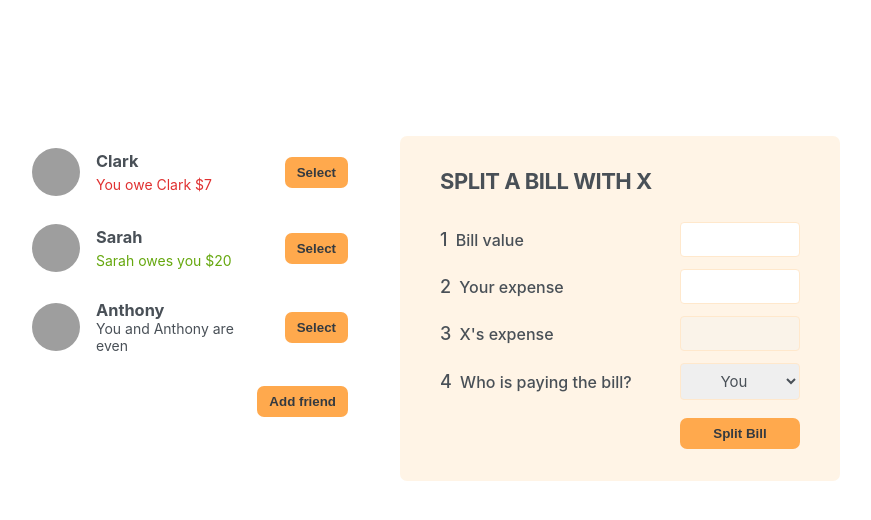
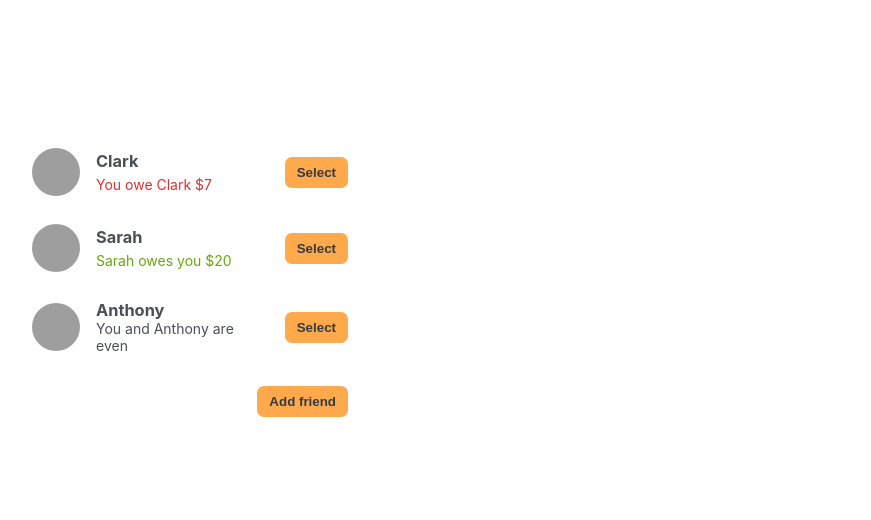
Before and after one commit to gtzjesus/Eat-And-Split, a React (Create React App) app: page / in a window 1280 px wide. Shown: the top 520 px of the page, without its empty margins (210-1081 px from the left). Built offline with nearby package versions, Linux system fonts and the light colour scheme; grey boxes are pictures that could not be loaded; the HTML template or start-up script is replaced by a standard one.

Commit message:
Selecting Friends + Form Dynamics

```diff
--- a/src/App.js
+++ b/src/App.js
@@ -32,6 +32,7 @@
 export default function App() {
   const [friends, setFriends] = useState(initialFriends);
   const [showAddFriend, setShowAddFriend] = useState(false);
+  const [selectedFriend, setSelectedFriend] = useState(null);
 
   function handleShowAddFriend() {
     setShowAddFriend((element) => !element);
@@ -41,34 +42,52 @@
     setFriends((friends) => [...friends, friend]);
     setShowAddFriend(false);
   }
+
+  function handleSelection(friend) {
+    // setSelectedFriend(friend);
+    setSelectedFriend((selected) =>
+      selected?.id === friend.id ? null : friend
+    );
+    setShowAddFriend(false);
+  }
   return (
     <div className="app">
       <div className="sidebar">
-        <FriendsList friends={friends} />
+        <FriendsList
+          friends={friends}
+          selectedFriend={selectedFriend}
+          onSelection={handleSelection}
+        />
         {showAddFriend && <FormAddFriend onAddFriend={handleAddFriend} />}
         <Button onClick={handleShowAddFriend}>
           {showAddFriend ? 'Close' : 'Add friend'}
         </Button>
       </div>
 
-      <FormSplitBill />
+      {selectedFriend && <FormSplitBill selectedFriend={selectedFriend} />}
     </div>
   );
 }
 
-function FriendsList({ friends }) {
+function FriendsList({ selectedFriend, onSelection, friends }) {
   return (
     <ul>
       {friends.map((friend) => (
-        <Friend friend={friend} key={friend.id} />
+        <Friend
+          friend={friend}
+          key={friend.id}
+          selectedFriend={selectedFriend}
+          onSelection={onSelection}
+        />
       ))}
     </ul>
   );
 }
 
-function Friend({ friend }) {
+function Friend({ onSelection, friend, selectedFriend }) {
+  const isSelected = selectedFriend?.id === friend.id;
   return (
-    <li>
+    <li className={isSelected ? 'selected' : ''}>
       <img src={friend.image} alt={friend.name} />
       <h3>{friend.name}</h3>
 
@@ -86,7 +105,9 @@
         <p className="">You and {friend.name} are even</p>
       )}
 
-      <Button>Select</Button>
+      <Button onClick={() => onSelection(friend)}>
+        {isSelected ? 'Close' : 'Select'}
+      </Button>
     </li>
   );
 }
@@ -137,23 +158,23 @@
   );
 }
 
-function FormSplitBill() {
+function FormSplitBill({ selectedFriend }) {
   return (
     <form className="form-split-bill">
-      <h2>Split a bill with X</h2>
+      <h2>Split a bill with {selectedFriend.name}</h2>
       <label>1 Bill value</label>
       <input type="text" />
 
       <label>2 Your expense</label>
       <input type="text" />
 
-      <label>3 X's expense</label>
+      <label>3 {selectedFriend.name}'s expense</label>
       <input type="text" disabled />
 
       <label>4 Who is paying the bill?</label>
       <select>
         <option value="user">You</option>
-        <option value="friend">X</option>
+        <option value="friend">{selectedFriend.name}</option>
       </select>
 
       <Button>Split Bill</Button>
```
